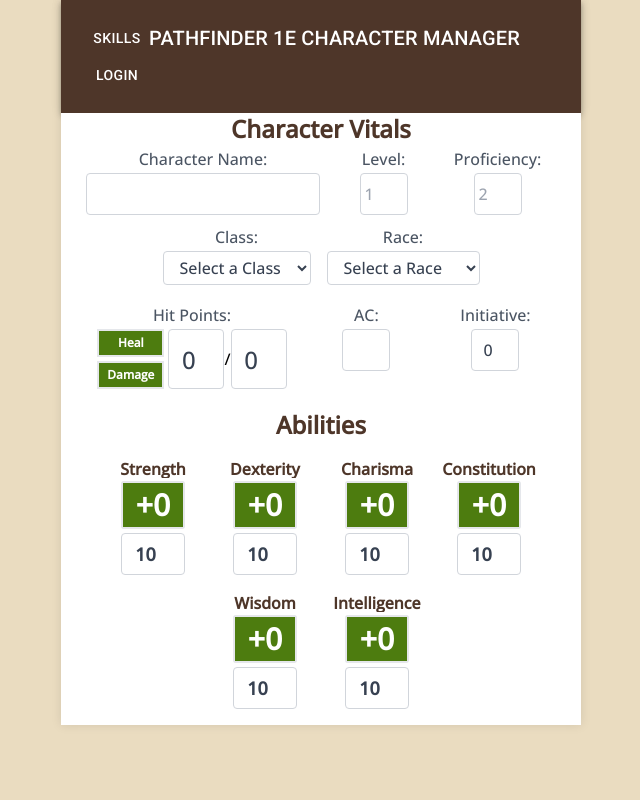
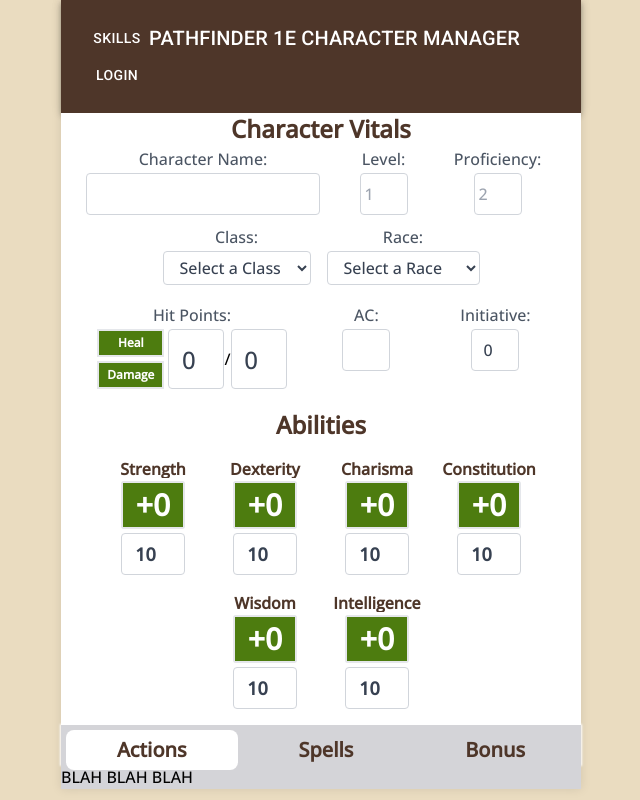
Before and after one commit to johnnytimmons/my-app, a React (Create React App) app: page / in a window 1280 px wide. Shown: the whole page, without its empty margins (319-959 px from the left). Built offline with nearby package versions, Linux system fonts and the light colour scheme; a web font is replaced by a local one.

Commit message:
actions and spells radio

```diff
--- a/src/App.js
+++ b/src/App.js
@@ -1,8 +1,8 @@
 import React, { useState, useEffect } from "react";
 import EnterStats from "./components/EnterStats";
-import SkillsList from "./components/SkillsList";
 import AddCharacterContainer from "./components/AddCharacter";
 import Navbar from "./components/Navbar";
+import ActionSpellsRadio from "./components/ActionSpellsRadio";
 
 //auth0 and firebase for backend
 
@@ -84,6 +84,7 @@
           />
         </div>
       </div>
+      <ActionSpellsRadio />
     </div>
   );
 };
--- /dev/null
+++ b/src/components/ActionSpellsRadio.js
@@ -0,0 +1,68 @@
+import React, { useState } from "react";
+
+const ActionSpellsRadio = () => {
+  const [selectedRadio, setSelectedRadio] = useState("radioActions");
+  const handleRadioChange = (event) => {
+    setSelectedRadio(event.target.id);
+  };
+
+  return (
+    <div id="addedSpellsActions">
+      <div className="radio-inputs  bg-zinc-300">
+        <label className="radio" htmlFor="radioActions">
+          <input
+            type="radio"
+            id="radioActions"
+            name="radio"
+            checked={selectedRadio === "radioActions"}
+            onChange={handleRadioChange}
+          />
+          <span className="name text-1xl font-bold text-[#4e3629]">
+            Actions
+          </span>
+        </label>
+        <label className="radio" htmlFor="radioSpells">
+          <input
+            type="radio"
+            id="radioSpells"
+            name="radio"
+            checked={selectedRadio === "radioSpells"}
+            onChange={handleRadioChange}
+          />
+          <span className="name text-1xl font-bold font text-[#4e3629]">
+            Spells
+          </span>
+        </label>
+        <label className="radio" htmlFor="radioBonus">
+          <input
+            type="radio"
+            id="radioBonus"
+            name="radio "
+            checked={selectedRadio === "radioBonus"}
+            onChange={handleRadioChange}
+          />
+          <span className="name text-1xl font-bold text-[#4e3629]">Bonus</span>
+        </label>
+      </div>
+      {selectedRadio === "radioActions" && (
+        <div className=" flex bg-zinc-300 flex-row h-full w-full">
+          BLAH BLAH BLAH
+        </div>
+      )}
+
+      {selectedRadio === "radioSpells" && (
+        <div className="flex  bg-zinc-300 flex-row h-full w-ful">
+          Blah blah blah
+        </div>
+      )}
+
+      {selectedRadio === "radioBonus" && (
+        <div className="flex  bg-zinc-300 flex-row h-full w-full">
+          Blah Blah Blah
+        </div>
+      )}
+    </div>
+  );
+};
+
+export default ActionSpellsRadio;
--- a/src/index.css
+++ b/src/index.css
@@ -66,6 +66,54 @@
     border-radius: 4px;
     box-shadow: 2px 2px 7px 0 rgb(0, 0, 0, 0.2);
     outline: none;
-    color: dimgray;
   }
 }
+
+.addedSpellsActions {
+  width: 100%;
+  display: flex;
+  justify-content: center;
+  align-items: center;
+}
+
+.radio-inputs {
+  display: flex; /* Add display:flex to make the spans flex items */
+
+  box-sizing: border-box;
+  box-shadow: 0 0 2px 1px white;
+  width: 100%;
+  height: 100%;
+  font-size: 20px;
+  text-align: center; /* Center text/content horizontally within .radio-inputs */
+}
+
+.radio-inputs .radio {
+  flex: 1 1 auto;
+  margin-top: 0px;
+  label {
+    display: flex;
+  }
+}
+
+.radio-inputs .radio input {
+  display: none;
+}
+
+.radio-inputs .radio .name {
+  display: flex;
+  cursor: pointer;
+  align-items: center;
+  justify-content: center;
+  border-radius: 0.5rem;
+  border: none;
+  padding: 0;
+  color: #4e3629;
+  transition: all 0.15s ease-in-out;
+  height: 100%;
+  margin: 5px;
+}
+
+.radio-inputs .radio input:checked + .name {
+  background-color: #fff;
+  font-weight: 600;
+}
```
